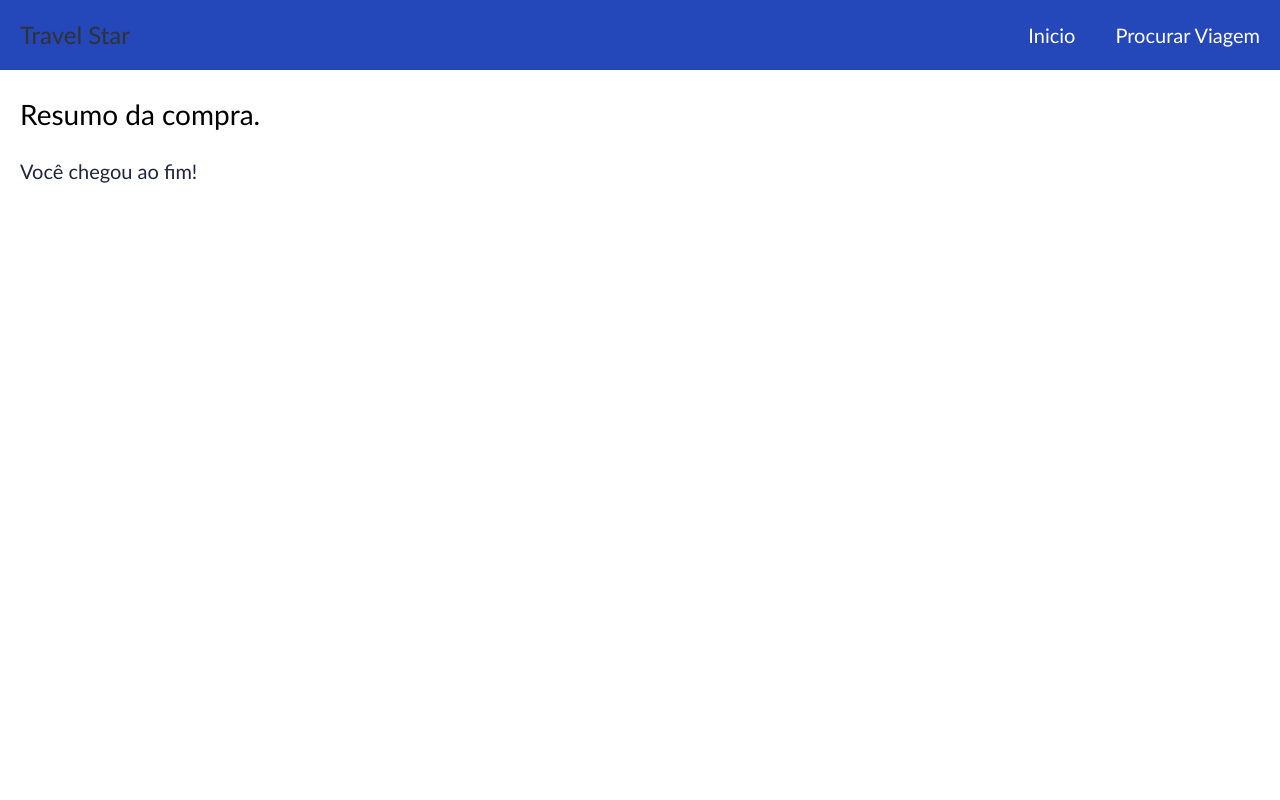
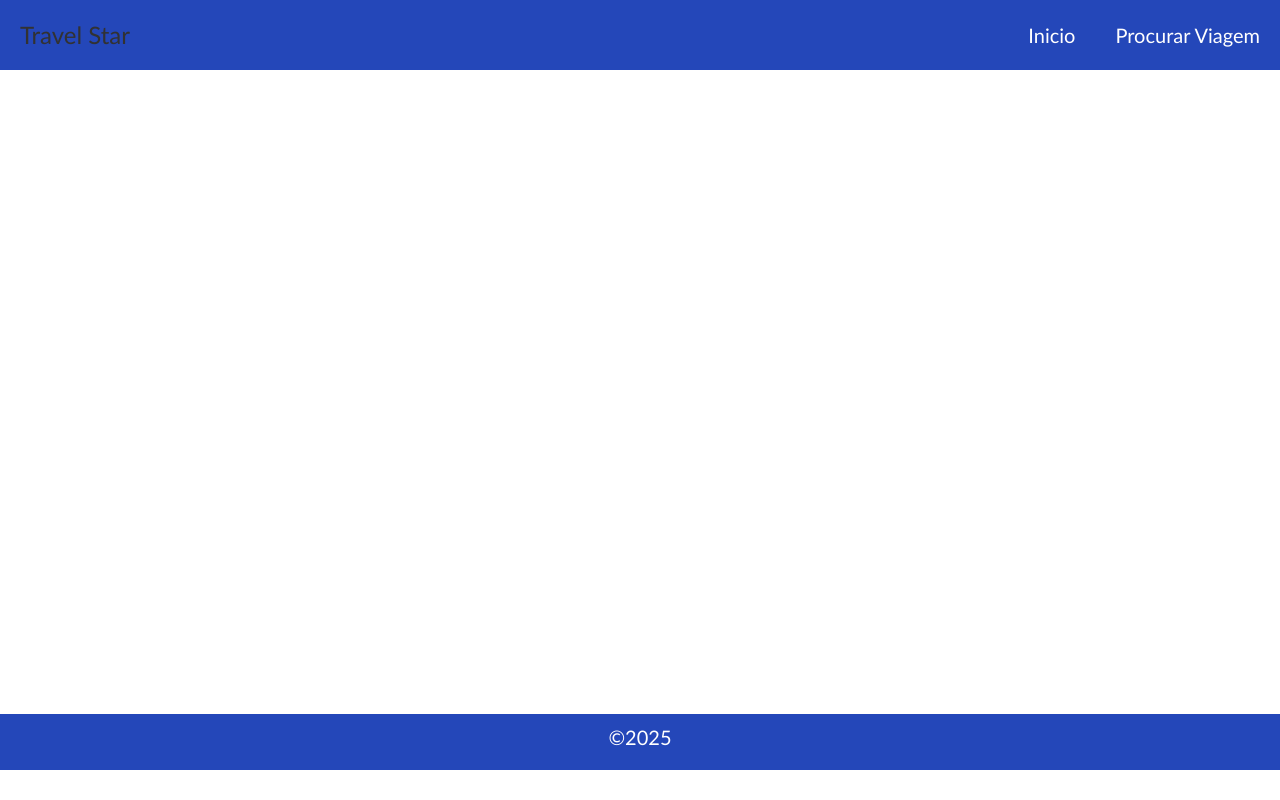
Before and after one commit to lluissf/Projeto-Viagens, a Vue app: page /resumo in a window 1280 px wide. Built offline with nearby package versions, Linux system fonts and the light colour scheme.

Commit message:
mais uma alterações

```diff
--- a/src/App.vue
+++ b/src/App.vue
@@ -13,6 +13,12 @@ import Footer from './components/Footer.vue';
 </template>
 
 <style scoped>
+
+main {
+  min-height: 86.5vh;
+
+}
+
 header {
   line-height: 1.5;
   max-height: 100vh;
@@ -48,7 +54,14 @@ nav a:first-of-type {
   border: 0;
 }
 
+
+
 @media (min-width: 1024px) {
+
+  main {
+  min-height: 80.5vh;
+
+}
   header {
     display: flex;
     place-items: center;
--- a/src/components/Footer.vue
+++ b/src/components/Footer.vue
@@ -1,5 +1,20 @@
-<template>
 
-</template>
 <script setup>
 </script>
+
+<template>
+    <div> <p>&copy;2025</p> </div>
+</template>
+
+<style scoped>
+
+div {
+    background-color:#2447b9;
+}
+
+p {
+    text-align: center;
+    color: #ffffff;
+}
+
+</style>
--- a/src/views/MeioLocomocaoView.vue
+++ b/src/views/MeioLocomocaoView.vue
@@ -19,7 +19,7 @@ watch(meioSelecionado, (novo) => {
 
 <template>
   <div>
-    <div v-if="cidadeStore.cidade_origem && cidadeStore.cidade_destino">
+    <div class="rota" v-if="cidadeStore.cidade_origem && cidadeStore.cidade_destino">
       <p>
         <strong>
           {{
@@ -32,7 +32,7 @@ watch(meioSelecionado, (novo) => {
       </p>
     </div>
 
-    <select v-model="meioSelecionado">
+    <select class="meio" v-model="meioSelecionado">
       <option disabled value="">Escolha o meio</option>
       <option
         v-for="meio in locomocaoStore.transporte"
@@ -44,3 +44,20 @@ watch(meioSelecionado, (novo) => {
     </select>
   </div>
 </template>
+
+<style scoped>
+
+  div.rota {
+    margin: 10px 0px 0px 0px;
+    font-size: 1.4rem;
+    padding: 20px;
+    color: #000;
+  }
+
+  div select.meio {
+    padding: 8px;
+    margin: 5px;
+  }
+
+
+</style>
--- a/src/views/ResumoView.vue
+++ b/src/views/ResumoView.vue
@@ -1,10 +1,22 @@
 <script setup>
 
+import { ref, watch } from 'vue'
+import { useRouter } from 'vue-router'
+import { useCidade } from '@/stores/cidade'
+import { useMeioTransporte } from '@/stores/meio-transporte'
+import {useFormaPagamento} from '@/stores/forma-pagamento'
+import { usePassageiros } from '@/stores/passageiros'
+
+const cidadeStore = useCidade()
+const locomocaoStore = useMeioTransporte()
+const pagamentoStore = useFormaPagamento()
+const passageiros = usePassageiros()
 </script>
 
 <template>
     <div>
         <h1>Resumo da compra.</h1>
+
         <p>Você chegou ao fim!</p>
     </div>
 </template>
```
